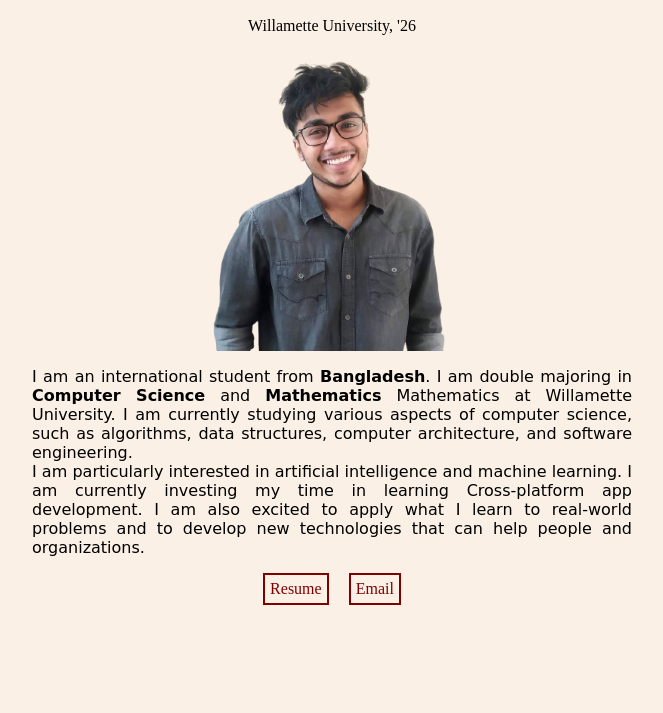
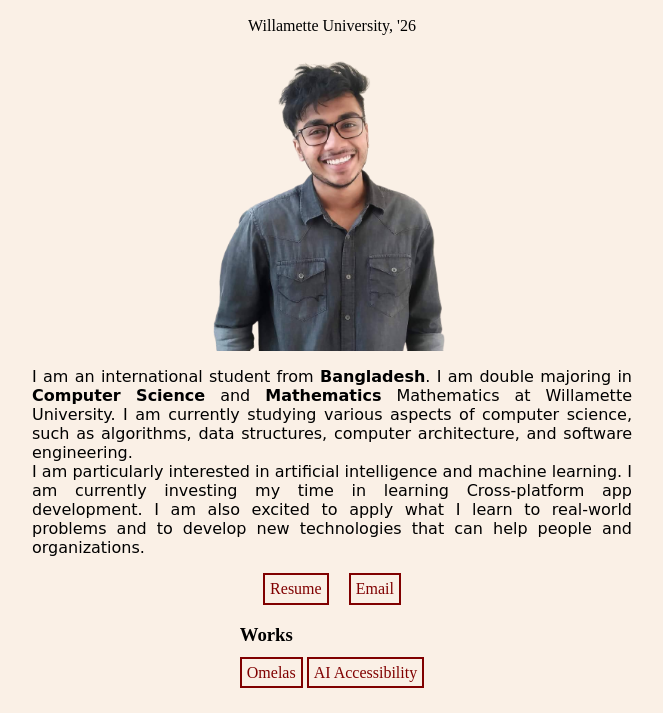
Before and after one commit to shouvikantu/shouvikantu.github.io, a plain HTML site: page index.html in a window 1280 px wide. Shown: the part 87-800 px from the top of the page, without its empty margins (308-971 px from the left). Drawn offline with Linux system fonts and the light colour scheme.

Commit message:
adding links

```diff
--- a/index.html
+++ b/index.html
@@ -52,5 +52,10 @@
       <a href="https://drive.google.com/file/d/1kJAVyS3FbFO4FuxvbFymaRNbO0BzB1ya/view?usp=share_link" target="_blank" rel="norefferer">Resume</a>
       <a href="mailto:sahmed@willamette.edu">Email</a>
     </div>
+    <div>
+      <h3>Works</h3>
+      <a href="./omelas.html">Omelas</a>
+      <a href="./aiaccess.html">AI Accessibility</a>
+    </div>
 </body>
 </html>
```
